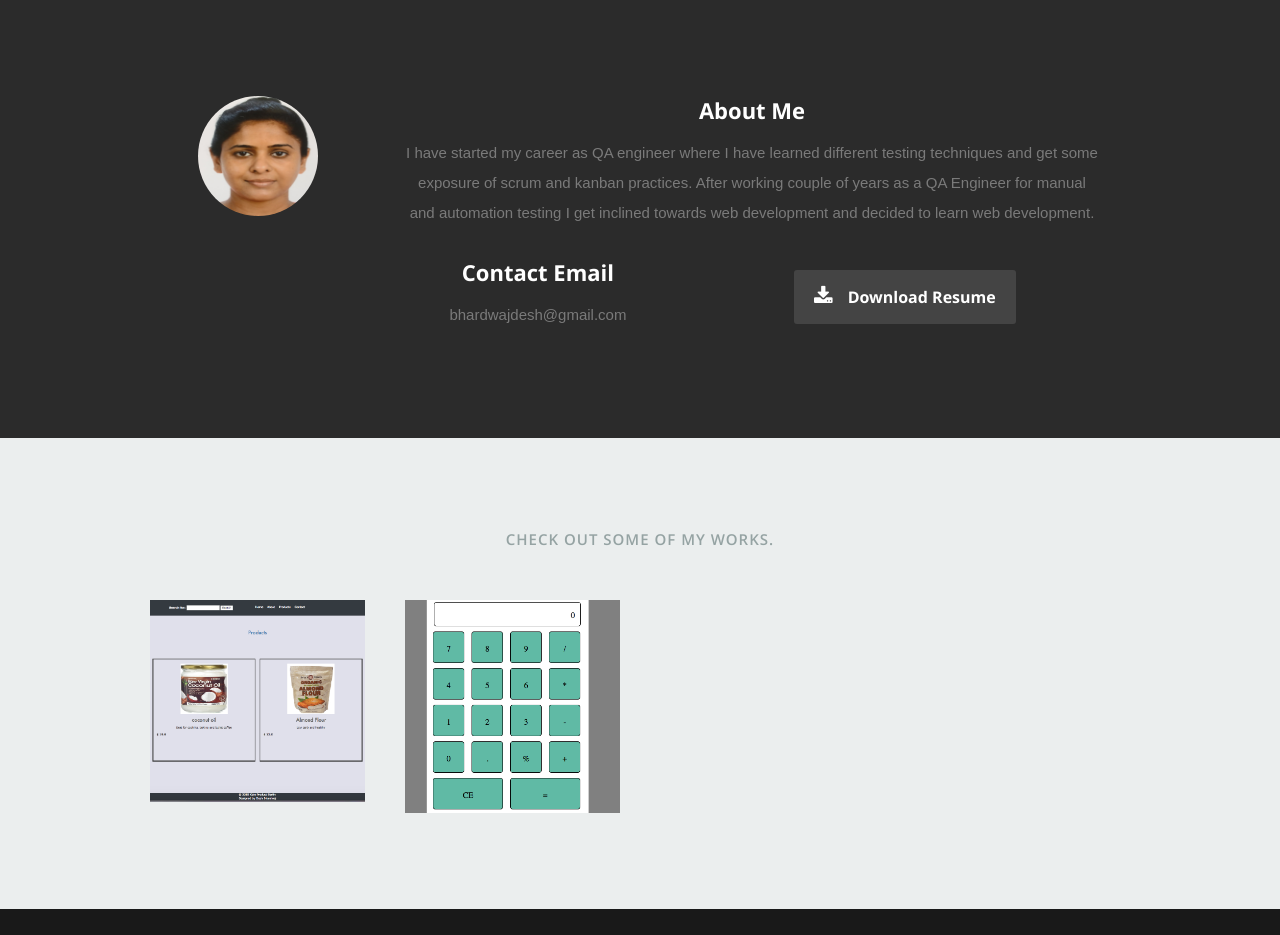
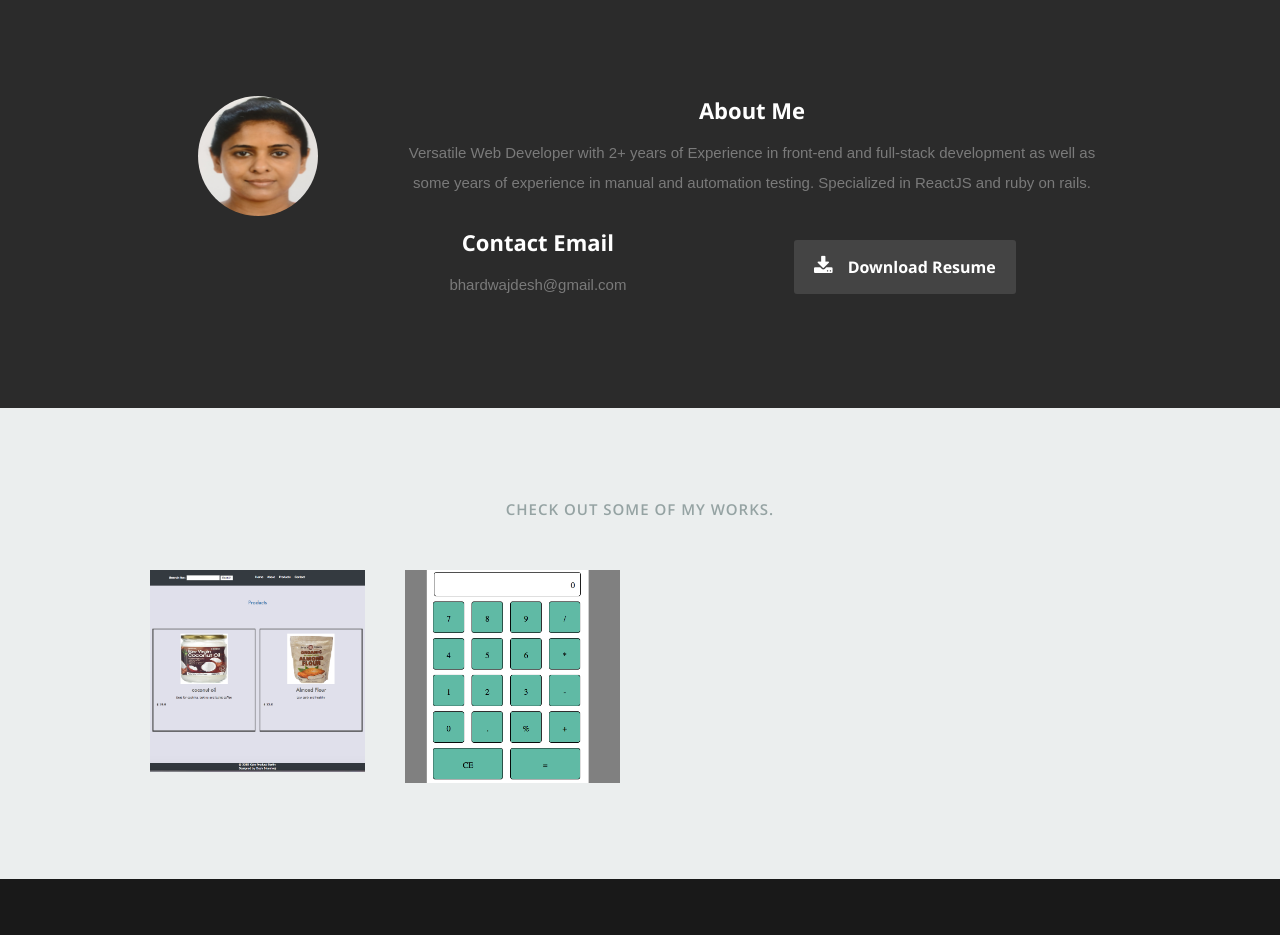
Before and after one commit to yadavdesh/react_portfolio, a React (Create React App) app: page / in a window 1280 px wide. Shown: the part 800-1735 px from the top of the page. Built offline with nearby package versions, Linux system fonts and the light colour scheme.

Commit message:
CV download bug fixes

```diff
--- a/src/components/about/about.js
+++ b/src/components/about/about.js
@@ -10,11 +10,8 @@ export default class About extends Component {
           </div>
           <div className="nine columns main-col">
             <h2>About Me</h2>
-            <p>I have started my career as QA engineer where I have learned
-            different testing techniques and get some exposure of scrum and
-            kanban practices. After working couple of years as a QA Engineer for manual
-            and automation testing I get inclined towards web development and
-            decided to learn web development.
+            <p>Versatile Web Developer with 2+ years of Experience in front-end and full-stack development as well as some years of experience in manual and automation testing.
+            Specialized in ReactJS and ruby on rails.
             </p>
             <div className="row">
               <div className="columns contact-details">
```
